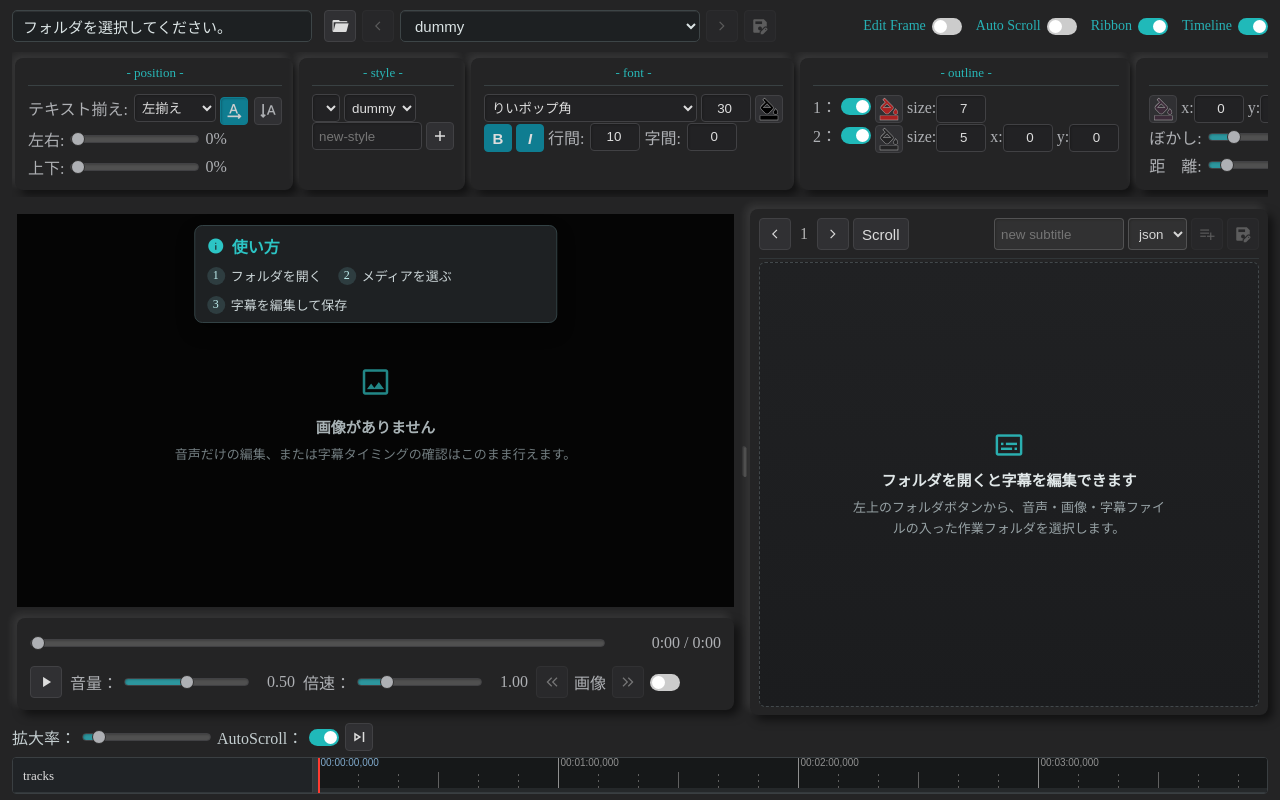
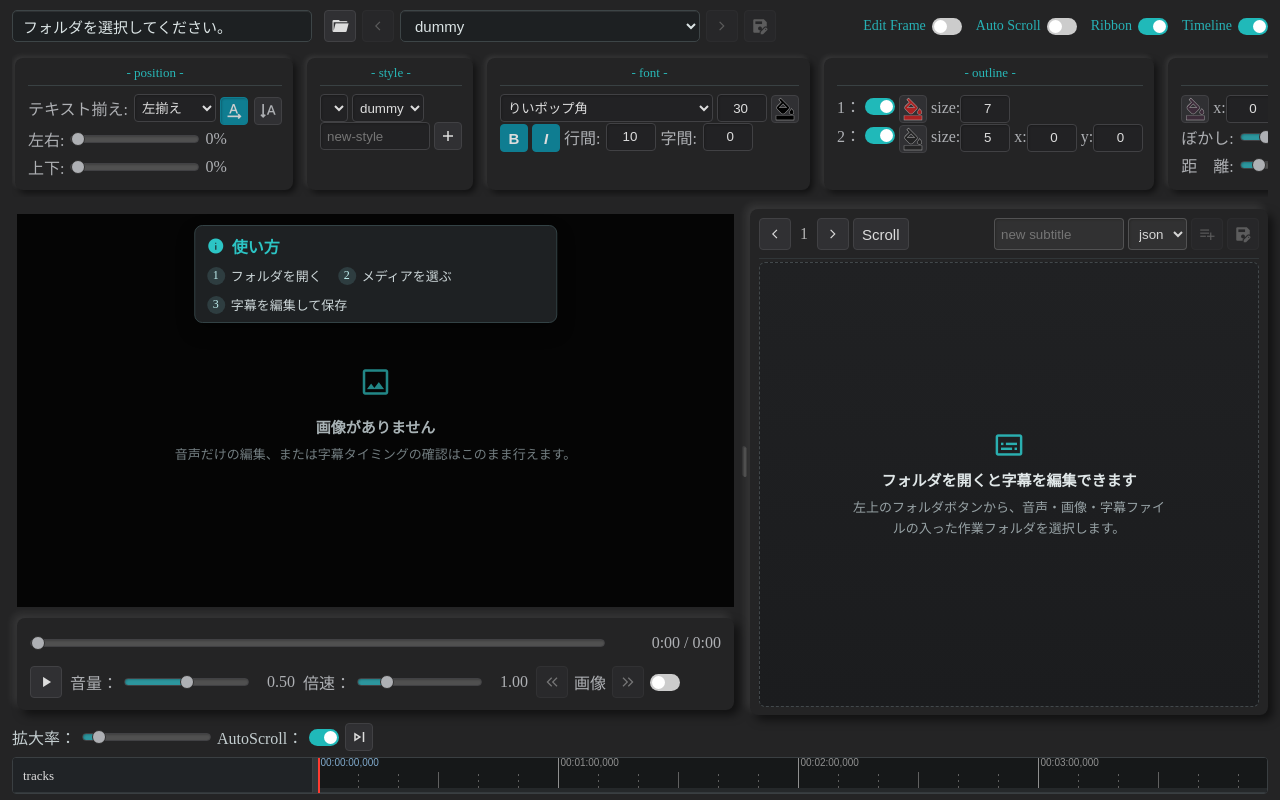
Before and after one commit to tamanegi515/srt-edit-player, a Svelte app: page / in a window 1280 px wide. Built offline with nearby package versions, Linux system fonts and the light colour scheme; a web font is replaced by a local one.

Commit message:
fix: separate ribbon panels and contain their shadows

```diff
--- a/src/components/Style_Ribbon.svelte
+++ b/src/components/Style_Ribbon.svelte
@@ -404,6 +404,7 @@
     }
     .ribbonview {
         --control-size: var(--control-height-compact);
+        --panel-shadow: 3px 3px 6px var(--shadow-dark), -2px -2px 5px var(--shadow-light);
         /* main の縦 flex 配分で潰されない（ワークスペースの内容が大きい時に
            リボンだけが比例縮小されて数pxの帯になる事故を防ぐ）。
            高さは固定せず内容に合わせる（固定高だとパネル下端が切れる） */
@@ -426,6 +427,9 @@
     .ribbonview tr {
         display: flex;
         align-items: stretch;
+    }
+    .ribbonview tr {
+        column-gap: 8px;
     }
     .ribbonview td {
         vertical-align: top;
```
Also changed, not shown: 1 other file (tests, documents, lock files or other folders).
